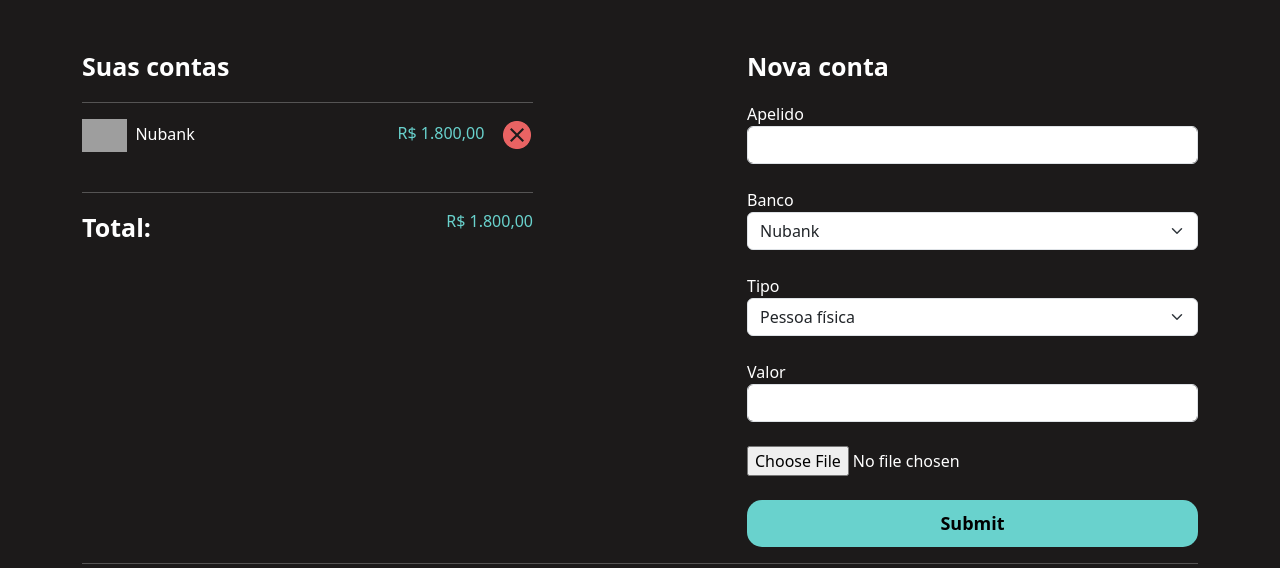
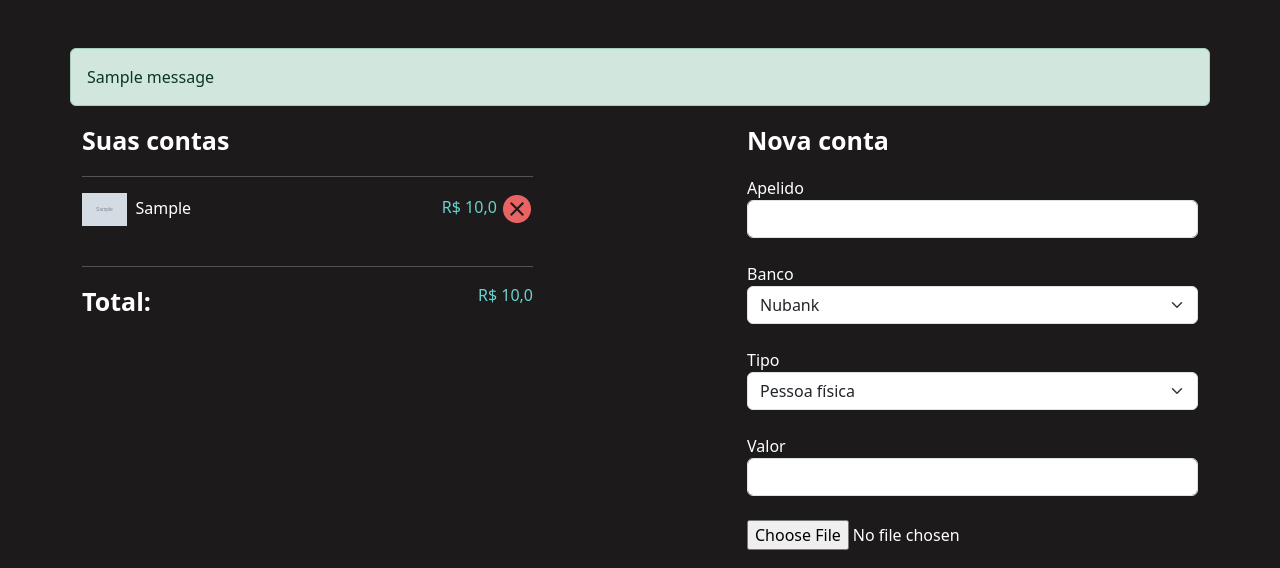
Before and after one commit to aloiziomartins/django, a Django app: page /perfil/gerenciar/ in a window 1280 px wide. Shown: the part 56-624 px from the top of the page. Run offline with Django 4.2, Linux system fonts and the light colour scheme; tables that the repository leaves empty hold one stand-in row (values such as "Sample post"); grey boxes marked "Sample" are stand-in pictures; one stand-in notice (Sample message) is shown; grey boxes are pictures that could not be loaded.

Commit message:
Cadastro e remoção de contas concluido

```diff
--- a/core/urls.py
+++ b/core/urls.py
@@ -1,8 +1,9 @@
-
 from django.contrib import admin
 from django.urls import path, include
+from django.conf import settings
+from django.conf.urls.static import static
 
 urlpatterns = [
     path('admin/', admin.site.urls),
     path('perfil/', include('perfil.urls')),
-]
+] + static(settings.MEDIA_URL, document_root=settings.MEDIA_ROOT)
--- a/perfil/templates/gerenciar.html
+++ b/perfil/templates/gerenciar.html
@@ -12,26 +12,30 @@
     <br>
     <div class="container">
         <div class="row">
+            {% if messages %}
+                {% for message in messages %}
+                    <div class="alert {{ message.tags }}">{{ message }}</div>
+                {% endfor %}
+            {% endif %}
             <div class="col-md-5">
                 <p class="fonte-destaque">Suas contas</p>
                 <hr>
+                <div class="contas">
+                {% for conta in contas %}
+                    <div class="lista-contas-main">
+                        <span><img width="10%" src="{{conta.icone.url}}">&nbsp&nbsp{{conta}}</span>
 
-                <div class="contas">
-
-
-                        <div class="lista-contas-main">
-                            <span><img width="10%" src="#">&nbsp&nbspNubank</span>
-
-                            <span class="total-conta positivo ">R$ 1.800,00&nbsp&nbsp&nbsp <a href="#"><img src="{% static 'perfil/img/exit.png' %}"></a></span>
-                        </div>
-                        <br>
+                        <span class="total-conta positivo ">R$ {{conta.valor}} <a href="/perfil/deletar_banco/{{conta.id}}"><img src="{% static 'perfil/img/exit.png' %}"></a></span>
+                    </div>
+                    <br>
+                {% endfor %}
 
 
                 </div>
 
                 <hr>
                 <span class="fonte-destaque">Total:</span>
-                <span class="positivo total-conta font-destaque">R$ 1.800,00</span>
+                <span class="positivo total-conta font-destaque">R$ {{total_contas}} </span>
             </div>
 
             <div class="col-md-2"></div>
@@ -39,7 +43,7 @@
             <div class="col-md-5">
                 <p class="fonte-destaque">Nova conta</p>
 
-                <form action="" method="POST">
+                <form action="{% url 'cadastrar_banco' %}" method="POST" enctype='multipart/form-data'>{% csrf_token %}
                     <label>Apelido</label>
                     <input type="text" name="apelido" class="form-control" placeholder="">
                     <br>
@@ -60,7 +64,7 @@
                     <input type="file" placeholder="Ícone" name="icone">
                     <br>
                     <br>
-                    <input style="width: 100%" type="submit" class="botao-principal">
+                    <input style="width: 100%" type="submit" class="botao-principal" value="Enviar">
                 </form>
             </div>
         </div>
@@ -71,7 +75,7 @@
             <div class="col-md-5">
                 <span class="fonte-destaque">Nova categoria</span>
 
-                <form action="" method="POST">
+                <form action="{% url 'cadastrar_categoria'%}" method="POST">{% csrf_token %}
                     <label>Categoria</label>
                     <input type="text" name="categoria" class="form-control">
                     <br>
--- a/perfil/urls.py
+++ b/perfil/urls.py
@@ -3,5 +3,10 @@ from . import views
 
 urlpatterns =[
     path('home/', views.home, name='home'),
-    path('gerenciar/', views.gerenciar, name='gerenciar')
+    path('gerenciar/', views.gerenciar, name='gerenciar'),
+    path('cadastrar_banco/', views.cadastrar_banco, name='cadastrar_banco'),
+    path('deletar_banco/<int:id>', views.deletar_banco, name='deletar_banco'),
+    path('cadastrar_categoria/', views.cadastrar_categoria, name="cadastrar_categoria"),
+    path('update_categoria/<int:id>', views.update_categoria, name="update_categoria"),
+
 ]
--- a/perfil/views.py
+++ b/perfil/views.py
@@ -1,8 +1,75 @@
-from django.shortcuts import render
+from django.shortcuts import render, redirect
+from .models import Conta, Categoria
+from django.contrib.messages import constants
+from django.contrib import messages
+
 
 # Create your views here.
 def home(request):
     return render(request, 'home.html')
 
 def gerenciar(request):
-    return render(request, 'gerenciar.html')
+    contas = Conta.objects.all()
+    total_contas = 0
+    for conta in contas:
+        total_contas += conta.valor
+    return render(request, 'gerenciar.html', {'contas': contas, 'total_contas': total_contas})
+
+
+def cadastrar_banco(request):
+    apelido = request.POST.get('apelido')
+    banco = request.POST.get('banco')
+    tipo = request.POST.get('tipo')
+    valor = request.POST.get('valor')
+    icone = request.FILES.get('icone')
+
+    if len(apelido.strip()) == 0 or len(valor.strip()) == 0:
+        messages.add_message(request, constants.ERROR, 'Preecha todos os campos!')
+        return redirect('/perfil/gerenciar/')
+
+    conta = Conta(
+        apelido = apelido,
+        banco=banco,
+        tipo=tipo,
+        valor=valor,
+        icone=icone
+    )
+
+    conta.save()
+    messages.add_message(request, constants.SUCCESS, 'Conta casdastrada com sucesso!')
+    return redirect('/perfil/gerenciar/')
+
+def deletar_banco(request, id):
+    conta = Conta.objects.get(id=id)
+    conta.delete()
+
+    messages.add_message(request, constants.SUCCESS, 'Conta removida com sucesso')
+    return redirect('/perfil/gerenciar/')
+
+def cadastrar_categoria(request):
+    nome = request.POST.get('categoria')
+    essencial = bool(request.POST.get('essencial'))
+
+    if len(nome.strip()) == 0:
+        messages.add_message(request, constants.ERROR, 'Preecha todos os campos!')
+        return redirect('/perfil/gerenciar/')
+
+    categoria = Categoria(
+        categoria=nome,
+        essencial=essencial
+    )
+
+    categoria.save()
+
+    messages.add_message(request, constants.SUCCESS, 'Categoria cadastrada com sucesso')
+
+    return redirect('/perfil/gerenciar/')
+
+def update_categoria(request, id):
+    categoria = Categoria.objects.get(id=id)
+
+    categoria.essencial = not categoria.essencial
+
+    categoria.save()
+
+    return redirect('/perfil/gerenciar/')
```
Also changed, not shown: core/settings.py (+11 -0 lines), media/icones/20230614_190335.jpg (added), media/icones/20230614_190335_DvrCehW.jpg (added), media/icones/My_project.png (added), media/icones/foto.jpg (added), media/icones/foto_ZcYksqy.jpg (added), media/icones/imagem1.jpg (added), perfil/migrations/0001_initial.py (added).
